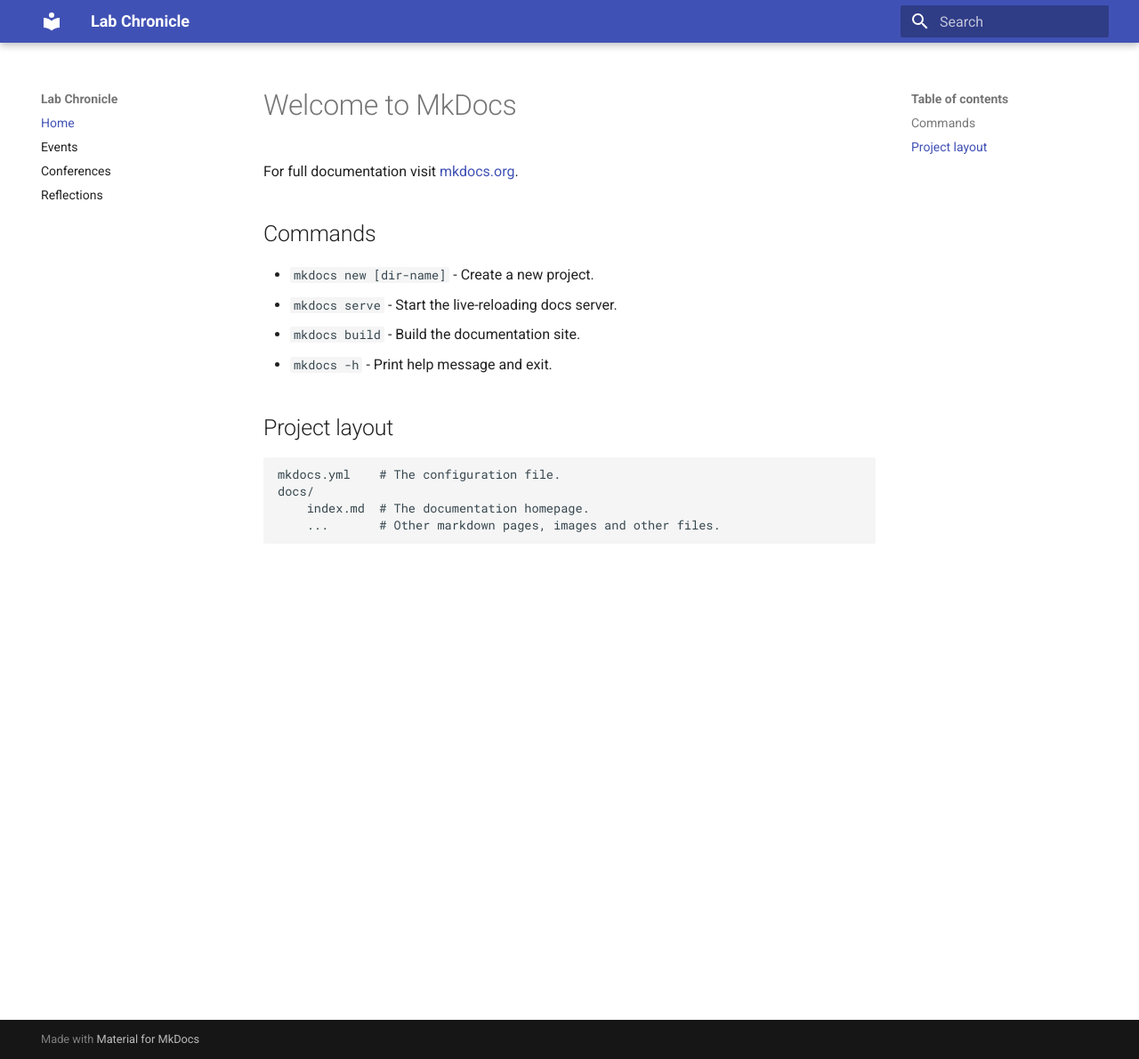
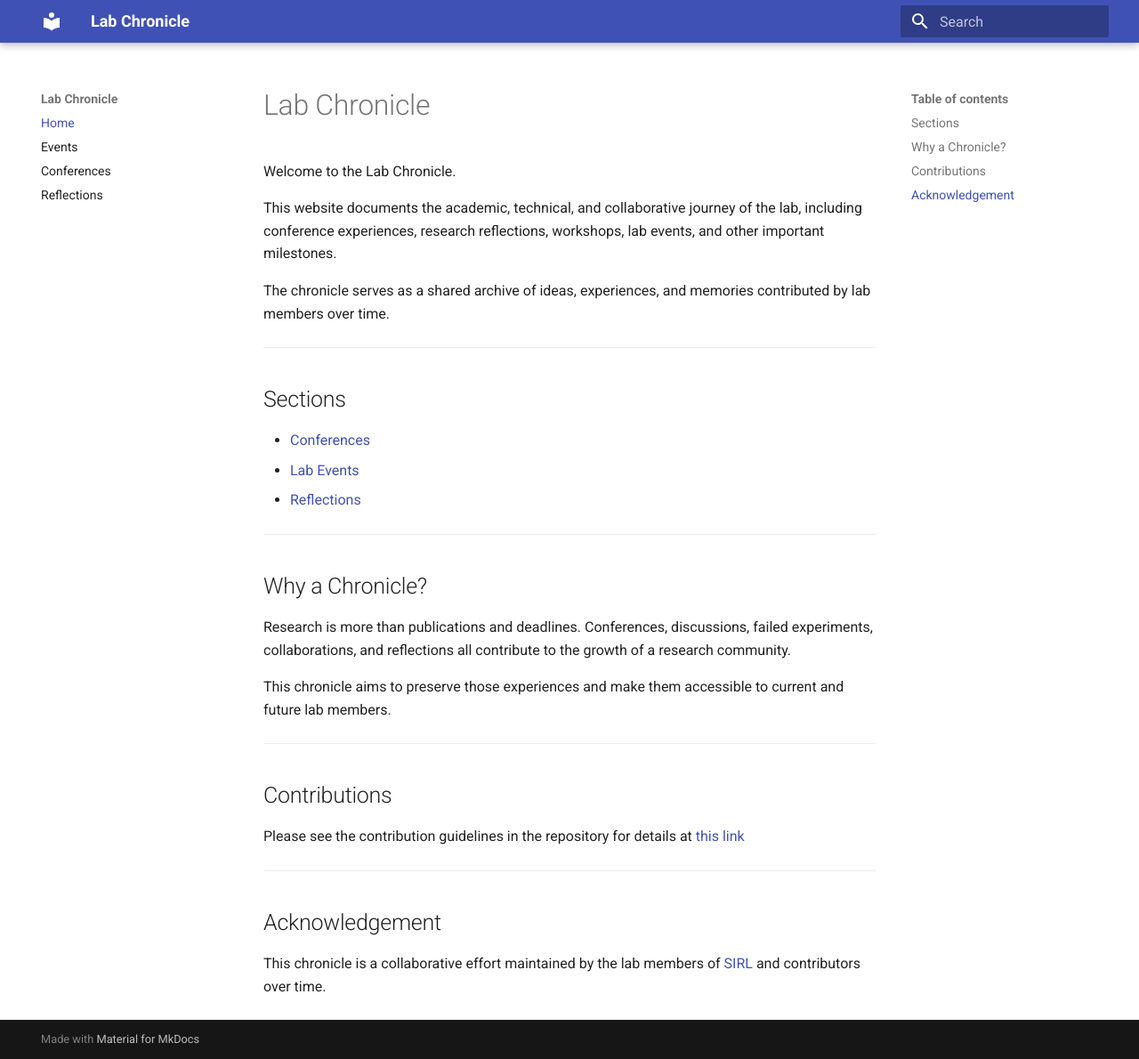
Before and after one commit to loneharoon/lab-chronicle, an MkDocs documentation site: the page built from docs/index.md, in a window 1280 px wide and 1190 px high. Shown: the whole window at 89% size. Built offline with MkDocs 1.6.1 and Material for MkDocs 9.7.7, drawn with Linux system fonts in a browser that asks for light colours.

Commit message:
fixed main page

```diff
--- a/docs/index.md
+++ b/docs/index.md
@@ -1,17 +1,35 @@
-# Welcome to MkDocs
+# Lab Chronicle
 
-For full documentation visit [mkdocs.org](https://www.mkdocs.org).
+Welcome to the Lab Chronicle.
 
-## Commands
+This website documents the academic, technical, and collaborative journey of the lab, including conference experiences, research reflections, workshops, lab events, and other important milestones.
 
-* `mkdocs new [dir-name]` - Create a new project.
-* `mkdocs serve` - Start the live-reloading docs server.
-* `mkdocs build` - Build the documentation site.
-* `mkdocs -h` - Print help message and exit.
+The chronicle serves as a shared archive of ideas, experiences, and memories contributed by lab members over time.
 
-## Project layout
+---
 
-    mkdocs.yml    # The configuration file.
-    docs/
-        index.md  # The documentation homepage.
-        ...       # Other markdown pages, images and other files.
+## Sections
+
+- [Conferences](conferences/index.md)
+- [Lab Events](events/index.md)
+- [Reflections](reflections/index.md)
+
+---
+
+## Why a Chronicle?
+
+Research is more than publications and deadlines. Conferences, discussions, failed experiments, collaborations, and reflections all contribute to the growth of a research community.
+
+This chronicle aims to preserve those experiences and make them accessible to current and future lab members.
+
+---
+
+## Contributions
+
+Please see the contribution guidelines in the repository for details at [this link](https://github.com/sirl-lab/lab-chronicle/blob/main/CONTRIBUTING.MD)
+
+---
+
+## Acknowledgement
+
+This chronicle is a collaborative effort maintained by the lab members of [SIRL](https://sirl-lab.github.io/) and contributors over time.
```
